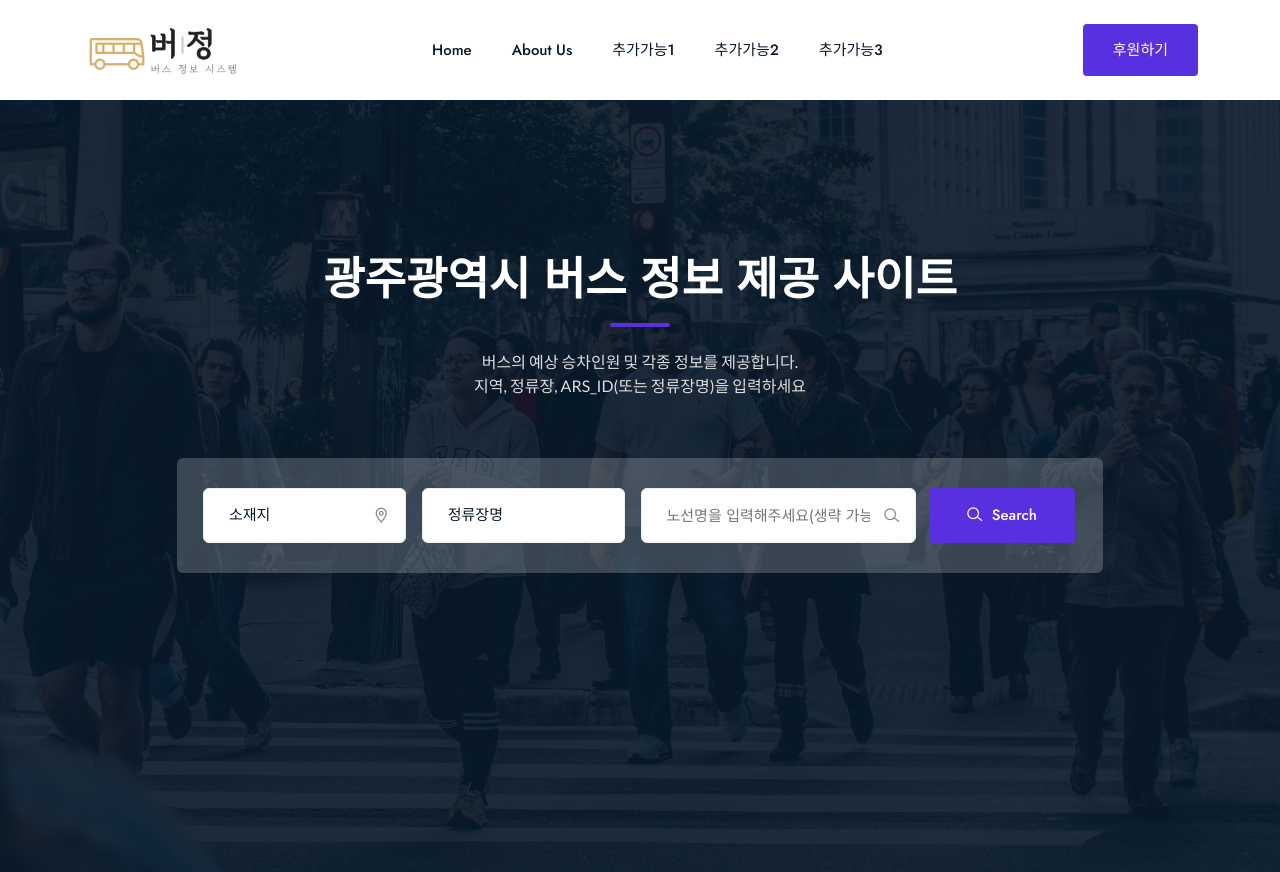
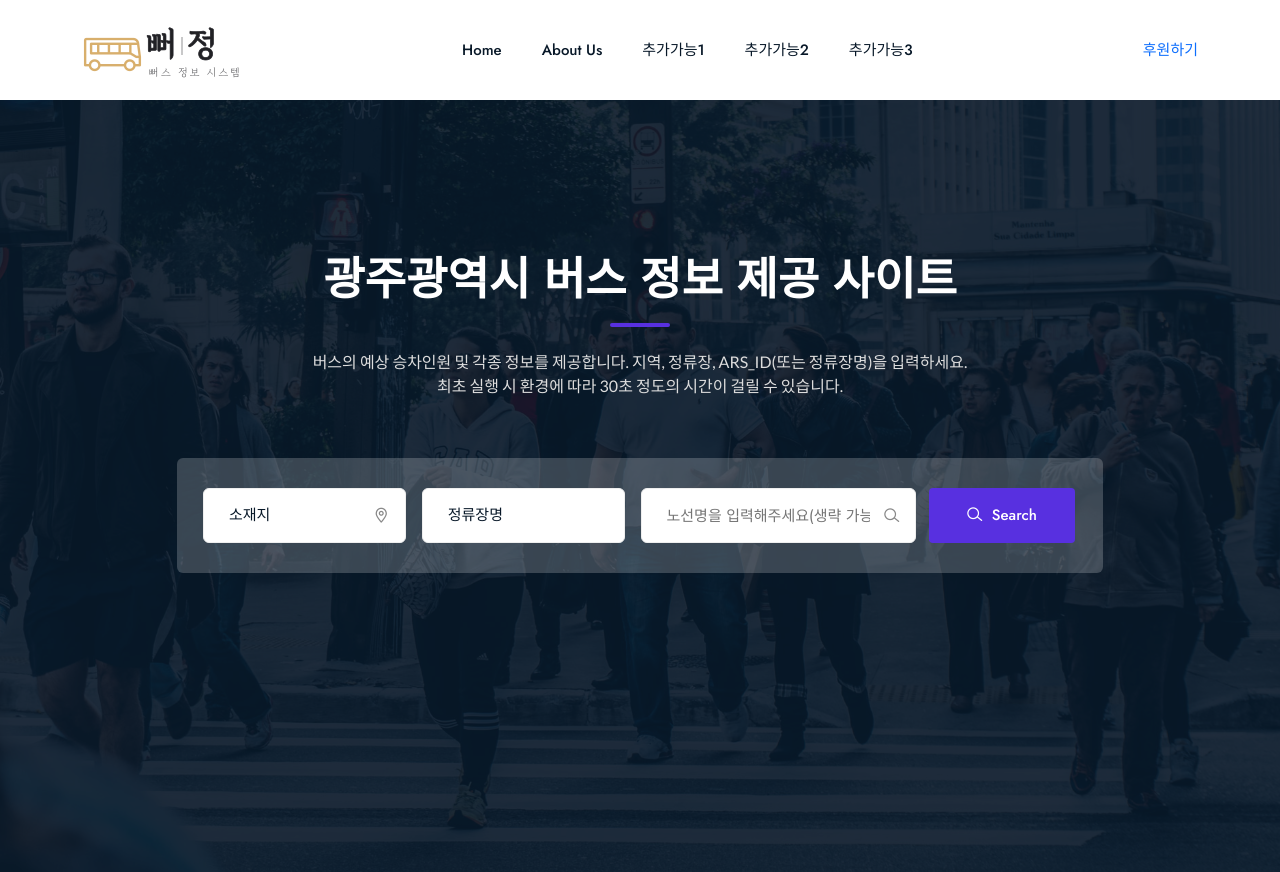
Before and after one commit to On-JungWoan/Bbeojung.kr, a Django app: page /bus/main/ in a window 1280 px wide. Shown: the top 872 px of the page. Run offline with Django 4.2, Linux system fonts and the light colour scheme; data that the repository does not hold is empty; some libraries are stand-ins or nearby versions.

Commit message:
로컬/서버 개발 환경 분리

```diff
--- a/Web/config/settings.py
+++ b/Web/config/settings/base.py
@@ -14,7 +14,7 @@ from pathlib import Path
 import os
 
 # Build paths inside the project like this: BASE_DIR / 'subdir'.
-BASE_DIR = Path(__file__).resolve().parent.parent
+BASE_DIR = Path(__file__).resolve().parent.parent.parent
 
 
 # Quick-start development settings - unsuitable for production
--- /dev/null
+++ b/Web/config/settings/local.py
@@ -0,0 +1,3 @@
+from .base import *
+
+ALLOWED_HOSTS = []
--- /dev/null
+++ b/Web/config/settings/prod.py
@@ -0,0 +1,3 @@
+from .base import *
+
+ALLOWED_HOSTS = ['43.200.56.192']
--- a/Web/templates/main/index.html
+++ b/Web/templates/main/index.html
@@ -6,7 +6,7 @@
 <head>
     <meta charset="utf-8" />
     <meta http-equiv="x-ua-compatible" content="ie=edge" />
-    <title>Bus congestion project</title>
+    <title>뻐정 : 정류장 정보 제공 시스템</title>
     <meta name="description" content="" />
     <meta name="viewport" content="width=device-width, initial-scale=1" />
     <link rel="shortcut icon" type="image/x-icon" href="assets/images/favicon.svg" />
@@ -57,7 +57,7 @@
                     <div class="nav-inner">
                         <nav class="navbar navbar-expand-lg">
                             <a href="{% url 'bus:main' %}" class="logo d-flex align-items-center">
-                                <img src="{% static 'main/assets/images/logo/007.png' %}" alt="Logo">
+                                <img src="{% static 'main/assets/images/logo/008.png' %}" alt="Logo">
                             </a>
                             <button class="navbar-toggler mobile-menu-btn" type="button" data-bs-toggle="collapse"
                                 data-bs-target="#navbarSupportedContent" aria-controls="navbarSupportedContent"
@@ -80,7 +80,7 @@
                                         <ul class="sub-menu collapse" id="submenu-1-5">
                                             <li class="nav-item"><a href="https://www.github.com/on-jungwoan/">온정완</a>
                                             </li>
-                                            <li class="nav-item"><a href="{% url 'bus:about-us' %}">진유승</a></li>
+                                            <li class="nav-item"><a href="https://www.github.com/on-jungwoan/">진유승</a></li>
                                         </ul>
                                     </li>
 
@@ -98,7 +98,7 @@
                                 </ul>
                             </div> <!-- navbar collapse -->
                             <div class="button header-button">
-                                <a href="javascript:void(0)" class="btn">후원하기</a>
+                                <a href="https://www.github.com/on-jungwoan/">후원하기</a>
                             </div>
                         </nav> <!-- navbar -->
                     </div>
@@ -118,8 +118,8 @@
                         <div class="section-heading">
                             <h2 class="wow fadeInUp" data-wow-delay=".3s">광주광역시 버스 정보 제공 사이트</h2>
                             <p class="wow fadeInUp" data-wow-delay=".5s">
-                                버스의 예상 승차인원 및 각종 정보를 제공합니다. <br>
-                                지역, 정류장, ARS_ID(또는 정류장명)을 입력하세요
+                                버스의 예상 승차인원 및 각종 정보를 제공합니다. 지역, 정류장, ARS_ID(또는 정류장명)을 입력하세요. <br>
+                                최초 실행 시 환경에 따라 30초 정도의 시간이 걸릴 수 있습니다.
                             </p>
                         </div>
                         <!-- End Search Form -->
```
